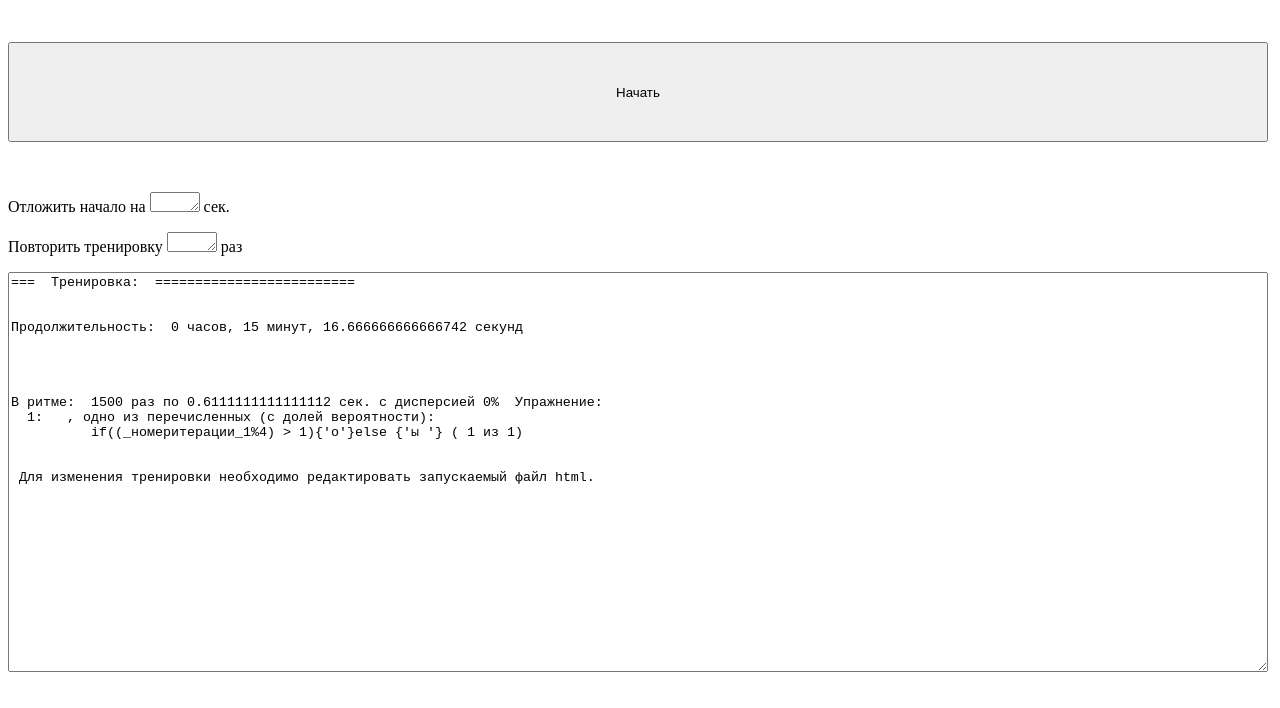
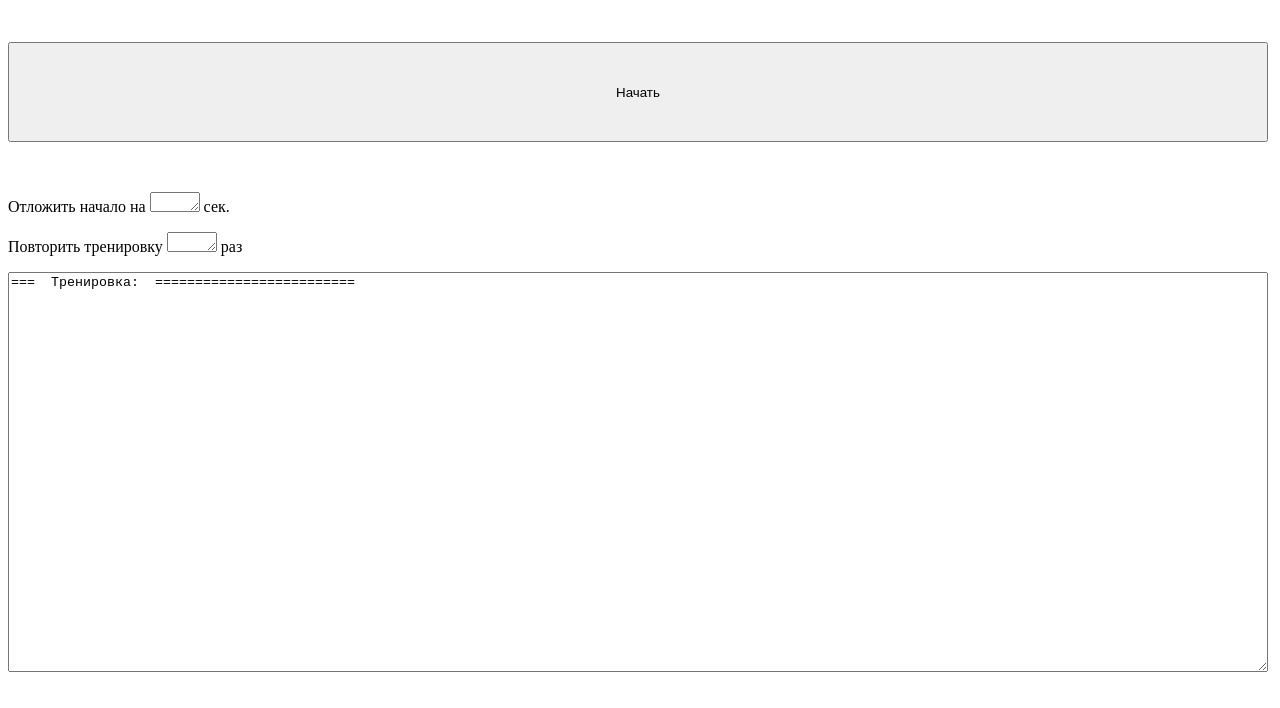
Before and after one commit to RobinZGit/CoachJS, a plain HTML site: page index.html in a window 1280 px wide. Drawn offline with Linux system fonts and the light colour scheme.

Commit message:
тест

```diff
--- a/index.html
+++ b/index.html
@@ -369,7 +369,9 @@ function loadTrainData() {
     //
     //var oTxt = document.getElementById('idTextsToSpeek')
     GltxtSpeek.value = "===  Тренировка:  =========================\n\n";
-    var nDuration = 0
+ /*тест
+
+	var nDuration = 0
     for (var i = 0; i < Gl_aRithm.length; i++)
 	{
 		nDuration += Gl_aRithm[i][0] * ev(String(Gl_aRithm[i][1]))
@@ -404,6 +406,7 @@ function loadTrainData() {
     }
 
     GltxtSpeek.value += "\n\n Для изменения тренировки необходимо редактировать запускаемый файл html.\n";
+	*/
 }
 
 //изменение размеров элементов при изменении размеров окна
```
